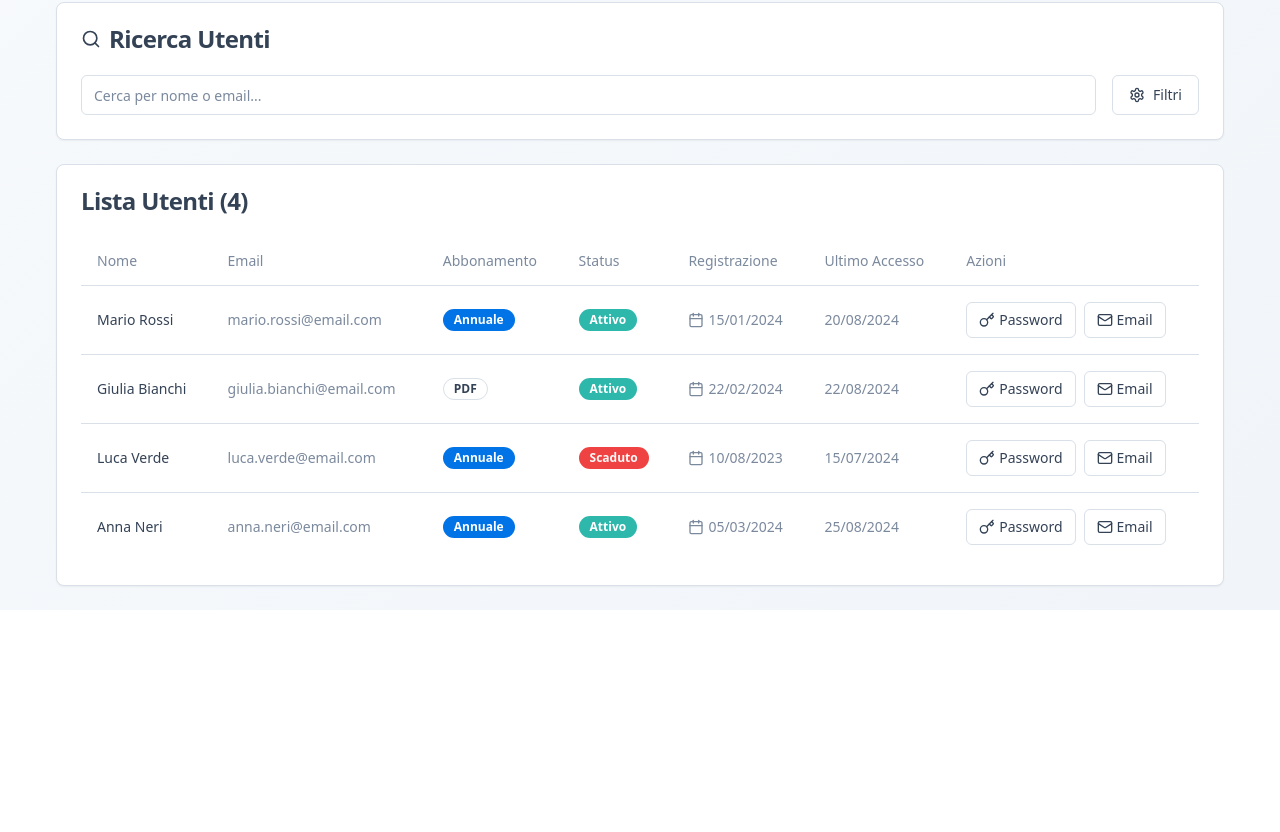
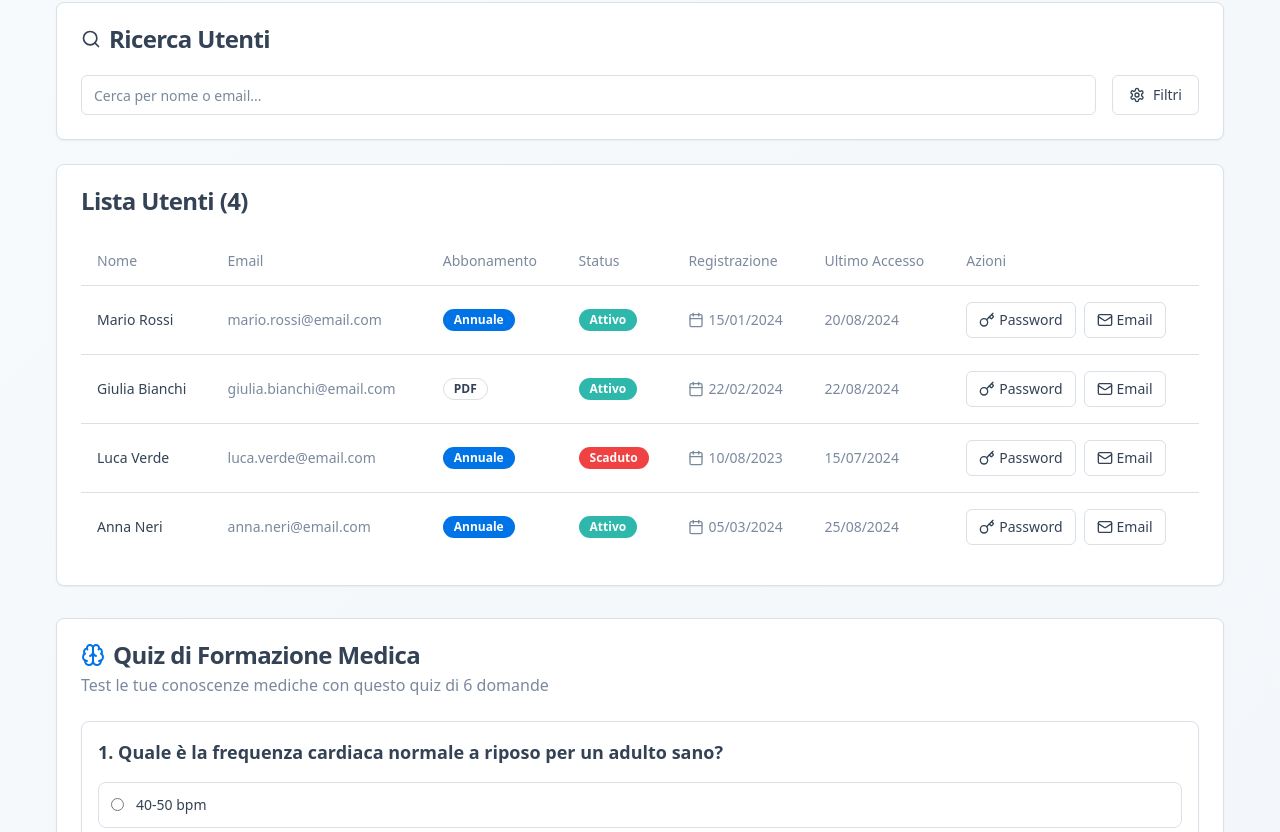
Before and after one commit to samuvale95/calc-boost-hub, a React (Vite) app: page /admin in a window 1280 px wide. Shown: the part 268-1100 px from the top of the page. Before the commit the page ends 878 px from the top, so only its background shows below. Built offline with nearby package versions, Linux system fonts and the light colour scheme.

Commit message:
Add quiz section
Create a new section for a quiz with 6 random questions. Each question will have multiple-choice answers, with only one correct answer.

```diff
--- a/src/pages/AdminDashboard.tsx
+++ b/src/pages/AdminDashboard.tsx
@@ -34,7 +34,11 @@ import {
   Mail,
   Calendar,
   UserPlus,
-  Settings
+  Settings,
+  Brain,
+  CheckCircle,
+  XCircle,
+  Play
 } from "lucide-react";
 import { useToast } from "@/hooks/use-toast";
 
@@ -78,10 +82,77 @@ const mockUsers = [
   }
 ];
 
+// Quiz mockup
+const mockQuiz = [
+  {
+    id: "1",
+    question: "Quale è la frequenza cardiaca normale a riposo per un adulto sano?",
+    options: [
+      { id: "a", text: "40-50 bpm", isCorrect: false },
+      { id: "b", text: "60-100 bpm", isCorrect: true },
+      { id: "c", text: "100-120 bpm", isCorrect: false },
+      { id: "d", text: "120-140 bpm", isCorrect: false }
+    ]
+  },
+  {
+    id: "2",
+    question: "Qual è il primo intervento da fare in caso di arresto cardiaco?",
+    options: [
+      { id: "a", text: "Chiamare il medico", isCorrect: false },
+      { id: "b", text: "Iniziare la RCP (rianimazione cardiopolmonare)", isCorrect: true },
+      { id: "c", text: "Somministrare farmaci", isCorrect: false },
+      { id: "d", text: "Portare il paziente in ospedale", isCorrect: false }
+    ]
+  },
+  {
+    id: "3",
+    question: "A quale temperatura corporea si considera febbre alta in un adulto?",
+    options: [
+      { id: "a", text: "37.5°C", isCorrect: false },
+      { id: "b", text: "38.0°C", isCorrect: false },
+      { id: "c", text: "38.5°C", isCorrect: false },
+      { id: "d", text: "39.0°C o superiore", isCorrect: true }
+    ]
+  },
+  {
+    id: "4",
+    question: "Quale di questi è un segno di disidratazione grave?",
+    options: [
+      { id: "a", text: "Sete leggera", isCorrect: false },
+      { id: "b", text: "Pelle secca e mucose asciutte", isCorrect: true },
+      { id: "c", text: "Sudorazione eccessiva", isCorrect: false },
+      { id: "d", text: "Aumento dell'appetito", isCorrect: false }
+    ]
+  },
+  {
+    id: "5",
+    question: "Qual è la posizione corretta per un paziente incosciente che respira?",
+    options: [
+      { id: "a", text: "Supina (a pancia in su)", isCorrect: false },
+      { id: "b", text: "Prona (a pancia in giù)", isCorrect: false },
+      { id: "c", text: "Posizione laterale di sicurezza", isCorrect: true },
+      { id: "d", text: "Seduta", isCorrect: false }
+    ]
+  },
+  {
+    id: "6",
+    question: "Quale parametro vitale viene misurato con lo sfigmomanometro?",
+    options: [
+      { id: "a", text: "Temperatura corporea", isCorrect: false },
+      { id: "b", text: "Frequenza cardiaca", isCorrect: false },
+      { id: "c", text: "Pressione arteriosa", isCorrect: true },
+      { id: "d", text: "Frequenza respiratoria", isCorrect: false }
+    ]
+  }
+];
+
 const AdminDashboard = () => {
   const [searchTerm, setSearchTerm] = useState("");
   const [users, setUsers] = useState(mockUsers);
   const [isModalOpen, setIsModalOpen] = useState(false);
+  const [selectedAnswers, setSelectedAnswers] = useState<{[key: string]: string}>({});
+  const [quizResults, setQuizResults] = useState<{[key: string]: boolean}>({});
+  const [showResults, setShowResults] = useState(false);
   const [newUser, setNewUser] = useState({
     name: "",
     email: "",
@@ -161,6 +232,38 @@ const AdminDashboard = () => {
       title: "Utente Aggiunto",
       description: `${user.name} è stato aggiunto con successo`
     });
+  };
+
+  const handleAnswerSelect = (questionId: string, optionId: string) => {
+    setSelectedAnswers(prev => ({
+      ...prev,
+      [questionId]: optionId
+    }));
+  };
+
+  const handleSubmitQuiz = () => {
+    const results: {[key: string]: boolean} = {};
+
+    mockQuiz.forEach(question => {
+      const selectedAnswer = selectedAnswers[question.id];
+      const correctAnswer = question.options.find(opt => opt.isCorrect);
+      results[question.id] = selectedAnswer === correctAnswer?.id;
+    });
+
+    setQuizResults(results);
+    setShowResults(true);
+
+    const correctCount = Object.values(results).filter(Boolean).length;
+    toast({
+      title: "Quiz Completato",
+      description: `Hai risposto correttamente a ${correctCount} domande su ${mockQuiz.length}`
+    });
+  };
+
+  const resetQuiz = () => {
+    setSelectedAnswers({});
+    setQuizResults({});
+    setShowResults(false);
   };
 
   return (
@@ -266,7 +369,7 @@ const AdminDashboard = () => {
         </Card>
 
         {/* Users Table */}
-        <Card>
+        <Card className="mb-8">
           <CardHeader>
             <CardTitle>Lista Utenti ({filteredUsers.length})</CardTitle>
           </CardHeader>
@@ -331,6 +434,123 @@ const AdminDashboard = () => {
                 ))}
               </TableBody>
             </Table>
+          </CardContent>
+        </Card>
+
+        {/* Quiz Section */}
+        <Card>
+          <CardHeader>
+            <CardTitle className="flex items-center gap-2">
+              <Brain className="h-6 w-6 text-primary" />
+              Quiz di Formazione Medica
+            </CardTitle>
+            <p className="text-muted-foreground">
+              Test le tue conoscenze mediche con questo quiz di 6 domande
+            </p>
+          </CardHeader>
+          <CardContent>
+            {!showResults ? (
+              <div className="space-y-6">
+                {mockQuiz.map((question, index) => (
+                  <Card key={question.id} className="p-4">
+                    <h3 className="font-semibold mb-4 text-lg">
+                      {index + 1}. {question.question}
+                    </h3>
+                    <div className="space-y-2">
+                      {question.options.map((option) => (
+                        <label
+                          key={option.id}
+                          className="flex items-center space-x-3 p-3 rounded-lg border hover:bg-accent/50 cursor-pointer transition-colors"
+                        >
+                          <input
+                            type="radio"
+                            name={`question-${question.id}`}
+                            value={option.id}
+                            checked={selectedAnswers[question.id] === option.id}
+                            onChange={() => handleAnswerSelect(question.id, option.id)}
+                            className="text-primary focus:ring-primary"
+                          />
+                          <span className="text-sm">{option.text}</span>
+                        </label>
+                      ))}
+                    </div>
+                  </Card>
+                ))}
+                <div className="flex gap-4 pt-4">
+                  <Button
+                    onClick={handleSubmitQuiz}
+                    disabled={Object.keys(selectedAnswers).length !== mockQuiz.length}
+                    className="flex items-center gap-2"
+                  >
+                    <Play className="h-4 w-4" />
+                    Invia Risposte
+                  </Button>
+                  <Button variant="outline" onClick={resetQuiz}>
+                    Reset Quiz
+                  </Button>
+                </div>
+              </div>
+            ) : (
+              <div className="space-y-6">
+                <div className="text-center p-6 bg-accent/20 rounded-lg">
+                  <h3 className="text-xl font-bold mb-2">Risultati del Quiz</h3>
+                  <p className="text-lg">
+                    Hai risposto correttamente a{" "}
+                    <span className="font-bold text-primary">
+                      {Object.values(quizResults).filter(Boolean).length}
+                    </span>{" "}
+                    domande su {mockQuiz.length}
+                  </p>
+                </div>
+
+                {mockQuiz.map((question, index) => (
+                  <Card key={question.id} className="p-4">
+                    <div className="flex items-start gap-3 mb-3">
+                      {quizResults[question.id] ? (
+                        <CheckCircle className="h-5 w-5 text-accent mt-1" />
+                      ) : (
+                        <XCircle className="h-5 w-5 text-destructive mt-1" />
+                      )}
+                      <h3 className="font-semibold text-lg">
+                        {index + 1}. {question.question}
+                      </h3>
+                    </div>
+
+                    <div className="space-y-2 ml-8">
+                      {question.options.map((option) => {
+                        const isSelected = selectedAnswers[question.id] === option.id;
+                        const isCorrect = option.isCorrect;
+
+                        return (
+                          <div
+                            key={option.id}
+                            className={`p-3 rounded-lg border ${
+                              isCorrect
+                                ? 'bg-accent/20 border-accent text-accent-foreground'
+                                : isSelected
+                                ? 'bg-destructive/20 border-destructive'
+                                : 'bg-background'
+                            }`}
+                          >
+                            <div className="flex items-center gap-2">
+                              {isCorrect && <CheckCircle className="h-4 w-4 text-accent" />}
+                              {isSelected && !isCorrect && <XCircle className="h-4 w-4 text-destructive" />}
+                              <span className="text-sm">{option.text}</span>
+                              {isCorrect && <Badge className="ml-auto">Corretta</Badge>}
+                              {isSelected && !isCorrect && <Badge variant="destructive" className="ml-auto">Tua risposta</Badge>}
+                            </div>
+                          </div>
+                        );
+                      })}
+                    </div>
+                  </Card>
+                ))}
+
+                <Button onClick={resetQuiz} className="w-full">
+                  Riprova il Quiz
+                </Button>
+              </div>
+            )}
           </CardContent>
         </Card>
 
```
